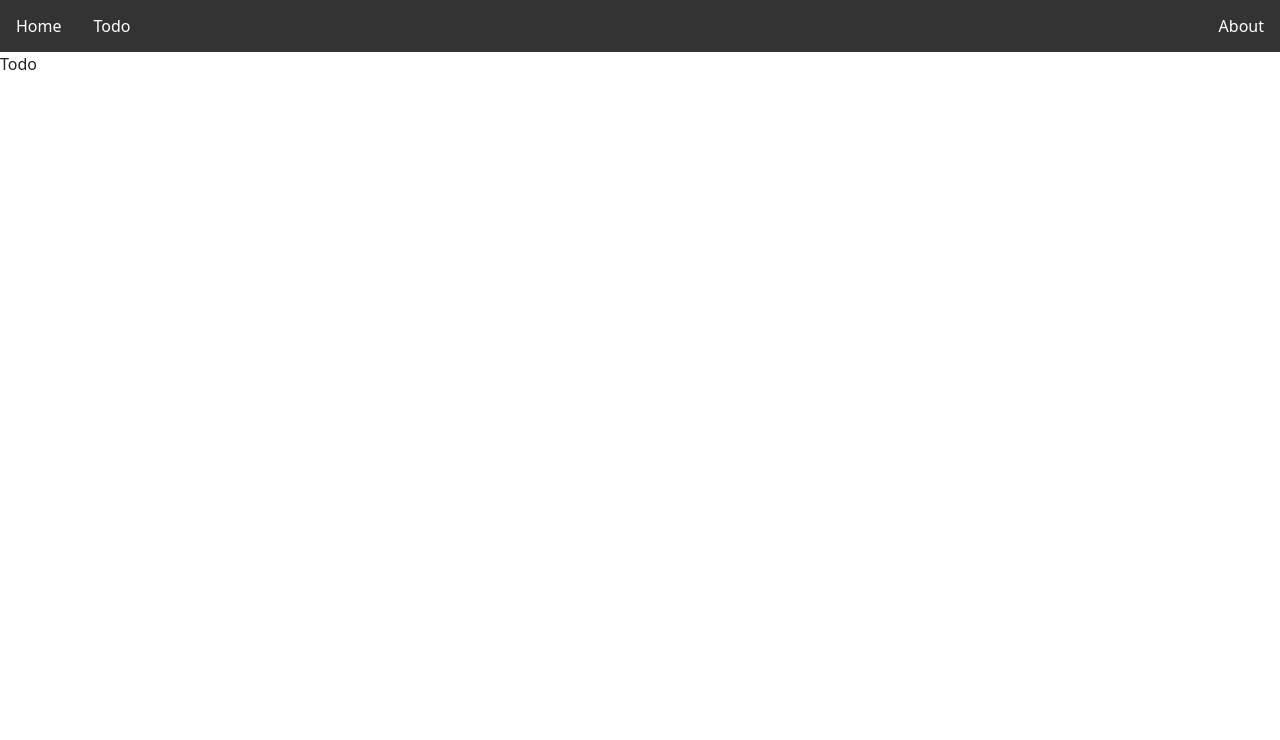
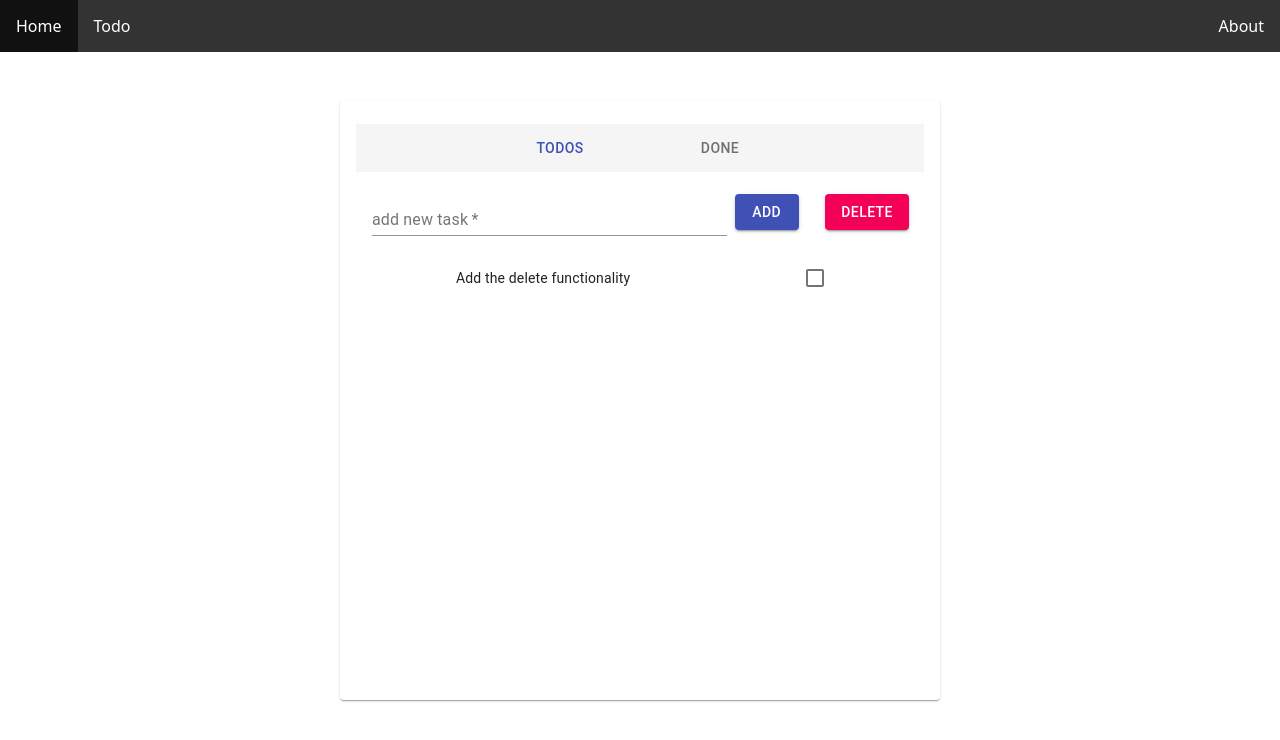
Before and after one commit to tnobile/my-redux-notes, a React (Create React App) app: page /#/todo in a window 1280 px wide. Shown: the top 740 px of the page. Built offline with nearby package versions, Linux system fonts and the light colour scheme.

Commit message:
add todos

```diff
--- a/package.json
+++ b/package.json
@@ -4,6 +4,7 @@
   "version": "0.1.0",
   "private": true,
   "dependencies": {
+    "@material-ui/core": "^4.11.4",
     "@reduxjs/toolkit": "^1.5.1",
     "@testing-library/jest-dom": "^5.11.4",
     "@testing-library/react": "^11.1.0",
--- a/src/App.js
+++ b/src/App.js
@@ -1,6 +1,6 @@
 import './App.css';
 import NotesApp from './components/NotesApp';
-import { connect } from 'react-redux'
+import TodoApp from './components/Todos/TodoApp';
 
 import {
   HashRouter as Router,
@@ -23,7 +23,7 @@ function App() {
             <NotesApp />
           </Route>
           <Route path="/todo">
-            <Todo />
+            <TodoApp />
           </Route>
           <Route path="/about">
             <HowTo />
@@ -32,10 +32,6 @@ function App() {
       </div>
     </Router >
   );
-}
-
-const Todo = () => {
-  return <div>Todo</div>
 }
 
 const NavBar = () => {
@@ -53,19 +49,20 @@ const NavBar = () => {
     </ul>)
 }
 
-// useSelector hook instead
-const mapStateToProps = state => {
-  return { notes: state.notes }
-}
+// useSelector hook instead.
+//const mapStateToProps = state => {
+//  return { notes: state.notes }
+//}
 
 // useDispatch hook instead.
-const mapDispatchToProps = dispatch => {
-  return {
-    dispatch
-  }
-}
+//const mapDispatchToProps = dispatch => {
+//  return {
+//    dispatch
+//  }
+//}
 
 // connect is HOC higher order components
 // just like decorator?
 // https://reactjs.org/docs/higher-order-components.html
-export default connect(mapStateToProps, mapDispatchToProps)(App)
+//export default connect(mapStateToProps, mapDispatchToProps)(App)
+export default App
--- /dev/null
+++ b/src/components/Todos/Header.js
@@ -0,0 +1,46 @@
+import React, { useState } from "react";
+import Tabs from "@material-ui/core/Tabs";
+import Tab from "@material-ui/core/Tab";
+import Typography from '@material-ui/core/Typography';
+
+function TabPanel(props) {
+    const { children, value, index, ...other } = props;
+
+    return (
+        <div
+            role="tabpanel"
+            hidden={value !== index}
+            id={`a11y-tabpanel-${index}`}
+            aria-labelledby={`a11y-tab-${index}`}
+            {...other}
+        >
+            {value === index && (
+                <Typography>{children}</Typography>
+            )}
+        </div>
+    );
+}
+
+const Header = () => {
+    const [value, setValue] = useState(0);
+    return (
+        <Tabs
+            value={value}
+            onChange={(evt, newValue) => setValue(newValue)}
+            style={{ backgroundColor: "#f5f5f5" }}
+            indicatorColor="primary"
+            textColor="primary"
+            centered
+        >
+            <Tab label="TODOs" />
+            <Tab label="Done" />
+
+            <TabPanel value={value} index={2}>
+                Secrets! ! !
+            </TabPanel>
+
+        </Tabs>
+    );
+};
+
+export default Header;
--- /dev/null
+++ b/src/components/Todos/NewItem.js
@@ -0,0 +1,66 @@
+import React from "react";
+import { connect } from "react-redux";
+import { addItem, deleteDone } from "../../redux/features/todos/todosSlice";
+import TextField from "@material-ui/core/TextField";
+import { makeStyles } from "@material-ui/core/styles";
+import Button from "@material-ui/core/Button";
+import Grid from "@material-ui/core/Grid";
+
+const useStyles = makeStyles(theme => ({
+  grid: {
+    alignItems: "center",
+    boxSizing: "border-box",
+    padding: "1rem"
+  },
+  input: {
+    width: "100%"
+  }
+}));
+
+const NewItem = (props) => {
+  const [entry, updateEntry] = React.useState("");
+  const classes = useStyles();
+
+  const onAdd = () => {
+    if (!entry) return;
+
+    props.addItem({
+      todoItem: entry
+    });
+    updateEntry("");
+  };
+
+  const onDelete = () => {
+    props.deleteDone();
+  }
+
+  return (
+    <Grid container spacing={1} className={classes.grid}>
+      <Grid item xs={8}>
+        <TextField
+          required
+          id="standard-textarea"
+          label="add new task"
+          placeholder="add new task"
+          value={entry}
+          onChange={e => updateEntry(e.target.value)}
+          className={classes.input}
+        />
+      </Grid>
+      <Grid item xs={2}>
+        <Button variant="contained" color="primary" onClick={onAdd}>Add</Button>
+      </Grid>
+      <Grid item xs={2}>
+        <Button variant="contained" color="secondary" onClick={onDelete}>Delete</Button>
+      </Grid>
+    </Grid>
+  );
+};
+
+// better to use selector hook!
+const mapStateToProps = state => ({
+  value: state.todos,
+});
+
+const mapDispatchToProps = { addItem, deleteDone };
+export default connect(mapStateToProps, mapDispatchToProps)(NewItem);
--- /dev/null
+++ b/src/components/Todos/TodoApp.js
@@ -0,0 +1,28 @@
+import TodoList from './TodoList'
+import Paper from "@material-ui/core/Paper";
+import { makeStyles } from "@material-ui/core/styles";
+import Header from './Header';
+import AddOrDeleteTodo from './NewItem';
+
+const useStyles = makeStyles(theme => ({
+    paper: {
+        width: "600px",
+        padding: theme.spacing(3, 2),
+        height: "600px",
+        margin: "3rem auto",
+    }
+}));
+
+const TodoApp = () => {
+    const classes = useStyles();
+
+    return (
+        <Paper className={classes.paper}>
+            <Header />
+            <AddOrDeleteTodo />
+            <TodoList />
+        </Paper>
+    );
+}
+
+export default TodoApp;
--- /dev/null
+++ b/src/components/Todos/TodoList.js
@@ -0,0 +1,76 @@
+import React from "react";
+import { connect } from "react-redux";
+import { updateList} from "../../redux/features/todos/todosSlice";
+
+import { makeStyles } from "@material-ui/core/styles";
+import List from "@material-ui/core/List";
+import ListItem from "@material-ui/core/ListItem";
+import ListItemSecondaryAction from "@material-ui/core/ListItemSecondaryAction";
+import ListItemText from "@material-ui/core/ListItemText";
+import Checkbox from "@material-ui/core/Checkbox";
+
+import { useSelector, shallowEqual } from "react-redux";
+
+const useStyles = makeStyles(theme => ({
+  root: {
+    maxWidth: "400px",
+    backgroundColor: theme.palette.background.paper,
+    margin: "auto"
+  },
+  strike: {
+    textDecoration: "line-through;"
+  }
+}));
+
+const ToDoList = ({ dispatch }) => {
+  const classes = useStyles();
+
+  const { todos } = useSelector(store => store, shallowEqual);
+
+  const handleToggle = value => () => {
+    dispatch(updateList({ itemIndex: value }));
+  };
+
+  console.log('todos', todos);
+
+  const listItems = todos.list.map(item => {
+    const labelId = `checkbox-list-secondary-label-${item.itemId}`;
+    const listItemText = item.completed ? (
+      <ListItemText
+        id={labelId}
+        primary={item.task}
+        className={classes.strike}
+      />
+    ) : (
+      <ListItemText id={labelId} primary={item.task} />
+    );
+    return (
+      <ListItem key={item.itemId} button>
+        {listItemText}
+        <ListItemSecondaryAction>
+          <Checkbox
+            edge="end"
+            onChange={handleToggle(item.itemId)}
+            checked={item.completed}
+            inputProps={{ "aria-labelledby": labelId }}
+          />
+        </ListItemSecondaryAction>
+      </ListItem>
+    );
+  });
+
+  return (
+    <List dense className={classes.root}>
+      {listItems}
+    </List>
+  );
+};
+
+// const mapStateToProps = state => ({
+//   todo: state
+// });
+// const mapDispatchToProps = { updateList };
+//export default connect(mapStateToProps, mapDispatchToProps)(ToDoList);
+
+//The connect() function connects a React component to a Redux store.
+export default connect()(ToDoList);
--- /dev/null
+++ b/src/redux/features/todos/todosSlice.js
@@ -0,0 +1,44 @@
+import { createSlice } from "@reduxjs/toolkit";
+import { nanoid } from 'nanoid'
+
+const { actions, reducer } = createSlice({
+  name: "todos",
+  initialState: {
+    list: [
+      {
+        itemId: nanoid(),
+        task: "Add the delete functionality",
+        completed: false
+      }
+    ]
+  },
+  reducers: {
+    addItem: (state, action) => {
+      const newItem = {
+        itemId: nanoid(),
+        task: action.payload.todoItem,
+        completed: false
+      };
+      state.list.push(newItem);
+    },
+    deleteDone: (state, action) => {
+      const updateList = state.list.filter(item => !item.completed);
+      state.list = updateList;
+    },
+    updateList: (state, action) => {
+      const { itemIndex } = action.payload;
+      const updatedList = state.list.map(item => {
+        if (item.itemId === itemIndex) {
+          item.completed = !item.completed;
+        }
+        return item;
+      });
+      state.list = updatedList;
+    },
+    removeItem: state => state
+  }
+});
+
+export const { addItem, deleteDone, updateList } = actions;
+
+export default reducer;
--- a/src/redux/store/index.js
+++ b/src/redux/store/index.js
@@ -1,9 +1,11 @@
 import { configureStore } from '@reduxjs/toolkit'
 import { combineReducers } from 'redux'
 import notesSlice from "../features/notes/notesSlice"
+import todosSlice from "../features/todos/todosSlice"
 
 const reducer = combineReducers({
     notes: notesSlice,
+    todos: todosSlice,
 })
 
 const store = configureStore({
--- a/src/redux/store/store.js
+++ b/src/redux/store/store.js
@@ -1,6 +1,7 @@
 import { createStore } from "redux";
 import rootReducer from "../reducers/reducers";
 
+// old style, not used...
 export default createStore(
     rootReducer,
     window.__REDUX_DEVTOOLS_EXTENSION__ && window.__REDUX_DEVTOOLS_EXTENSION__()
```
Also changed, not shown: src/HowTo.mdx (+15 -0 lines), 2 other files (tests, documents, lock files or other folders).
